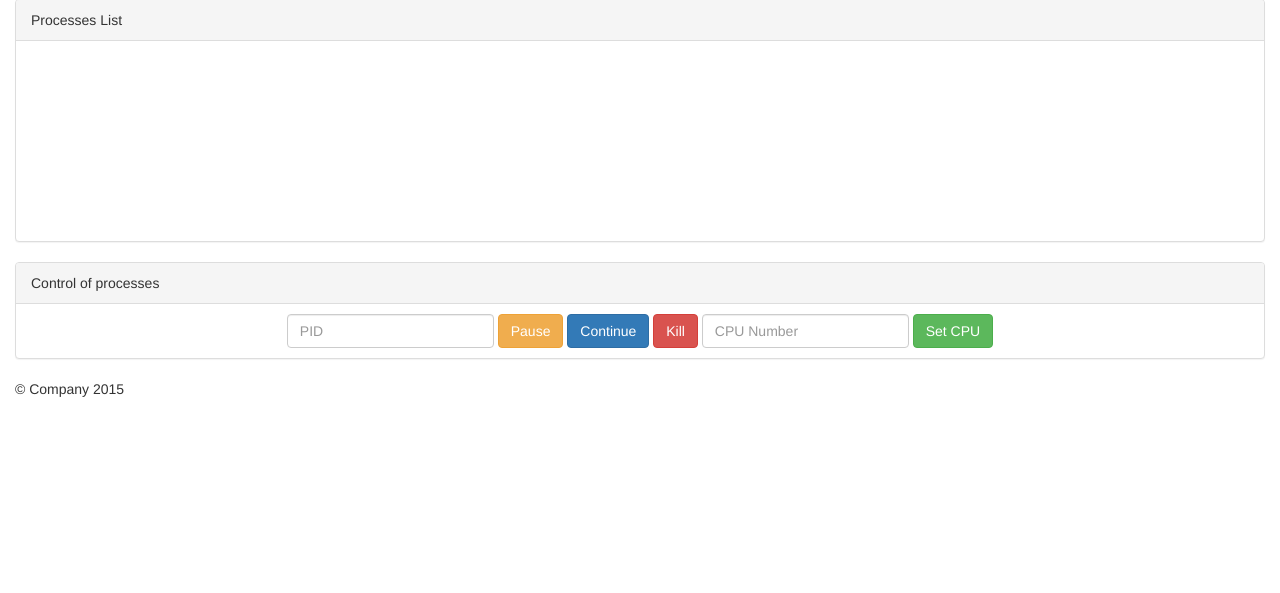
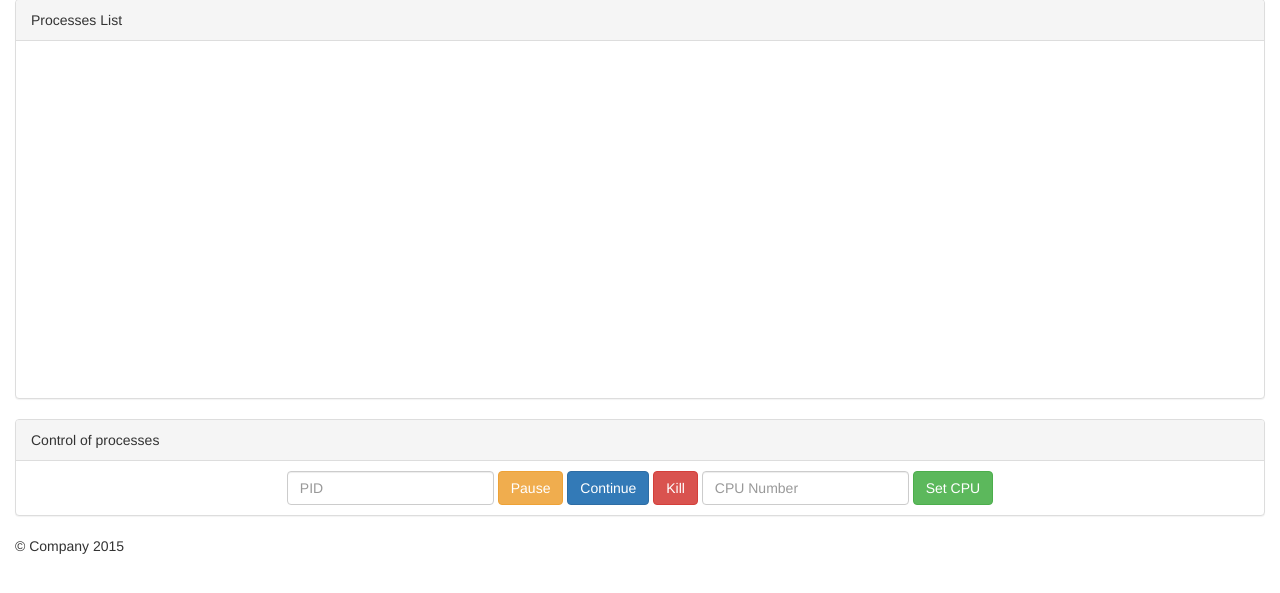
Before and after one commit to igormacedo/process-manager, a Flask app: template processmanager/templates/index.html in a window 1280 px wide. Shown: the part 131-724 px from the top of the page. Run offline with Flask 2, Linux system fonts and the light colour scheme; the template is opened without the code that fills it, so the values that code supplies are empty; some libraries are stand-ins or nearby versions.

Commit message:
scrollable table and relevant columns

```diff
--- a/processmanager/sockethandler.py
+++ b/processmanager/sockethandler.py
@@ -5,7 +5,7 @@ import procmanager as pm
 
 thread = None
 
-commandps = "ps -e"
+commandps = "ps -e -o user,pid,cpuid,\%cpu,\%mem,state,time,command"
 grepfilter = ""
 labels = []
 
--- a/processmanager/static/css/index.css
+++ b/processmanager/static/css/index.css
@@ -1,10 +1,6 @@
-thead th {
-	height: 30px;
-}
-
-tbody {
-	height: 200px;
-	overflow-y: auto;
+#processes-panel {
+	height: 400px;
+	overflow: scroll;
 }
 
 #control-of-processes {
--- a/processmanager/templates/index.html
+++ b/processmanager/templates/index.html
@@ -25,7 +25,7 @@
             <input id="searchbox" class="form-control" type="text">
         </div>
 
-        <div class="panel panel-default">
+        <div class="panel panel-default" id="processes-panel">
             <!-- Default panel contents -->
             <div class="panel-heading">Processes List</div>
 			<!-- Table -->
```
